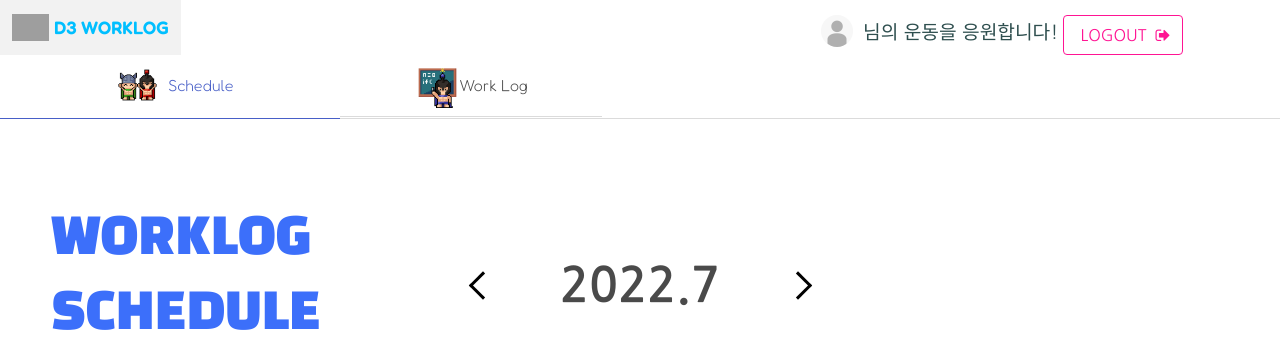
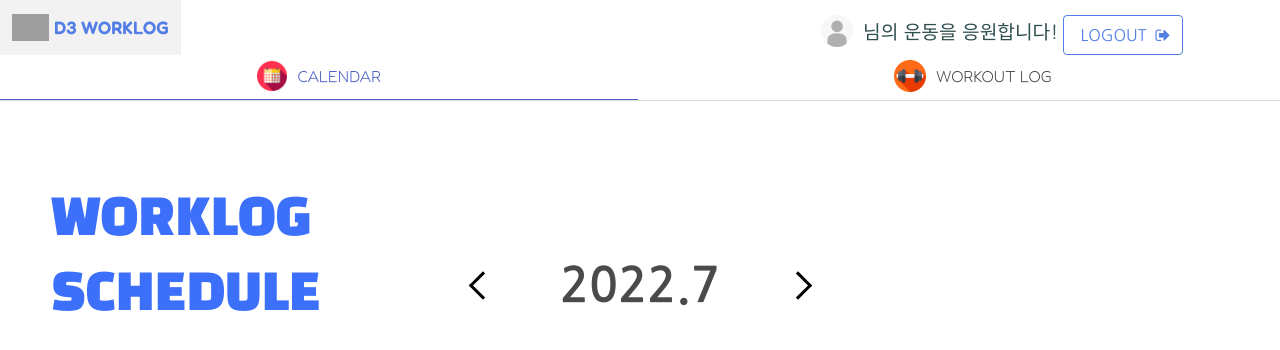
Before and after one commit to pwoogi/first_project, a Flask app: template templates/calendar.html in a window 1280 px wide. Shown: the top 350 px of the page. Run offline with Flask 2, Linux system fonts and the light colour scheme; the template is opened without the code that fills it, so the values that code supplies are empty; some libraries are stand-ins or nearby versions; grey boxes are pictures that could not be loaded.

Commit message:
workout log 페이지

```diff
--- a/app.py
+++ b/app.py
@@ -15,7 +15,7 @@ SECRET_KEY = 'SPARTA'
 
 ca = certifi.where()
 
-client = MongoClient('mongodb+srv://test:sparta@cluster0.hmskj9c.mongodb.net/Cluster0?retryWrites=true&w=majority')
+client = MongoClient('mongodb+srv://test:sparta@cluster0.bubyo.mongodb.net/?retryWrites=true&w=majority')
 db = client.db3team
 
 @app.route('/')
@@ -30,7 +30,7 @@ def home():
     except jwt.exceptions.DecodeError:
         return redirect(url_for("login", msg="로그인 정보가 존재하지 않습니다."))
 
-@app.route('/studylog')
+@app.route('/workoutlog')
 def list_home():
     token_receive = request.cookies.get('mytoken')
     try:
@@ -184,17 +184,17 @@ def todo_delete():
     # int()를 이용한 형변환
     return jsonify({'msg': '삭제 완료!'})
 
-# 공부기록 페이지
-@app.route('/studylog')
-def studylog():
+# 운동기록 페이지
+@app.route('/workoutlog')
+def workoutlog():
     return render_template('list.html')
 
-# DB에 공부기록 리스트 값 저장하기
+# DB에 운동기록 리스트 값 저장하기
 @app.route("/list", methods=["POST"])
 def list_post():
+    title_receive = request.form['title_give']
     name_receive = request.form['name_give']
-    blrink_receive = request.form['blrink_give']
-    chrink_receive = request.form['chrink_give']
+    hour_receive = request.form['hour_give']
     comment_receive = request.form['comment_give']
 
 
@@ -204,8 +204,8 @@ def list_post():
     doc = {
         'num': count,
         'name':name_receive,
-        'blrink':blrink_receive,
-        'chrink':chrink_receive,
+        'title':title_receive,
+        'hour':hour_receive,
         'comment':comment_receive,
         'done': 0
     }
@@ -213,7 +213,7 @@ def list_post():
 
     return jsonify({'msg': '저장 완료!!'})
 
-# 공부기록 리스트의 값 가져와서 보여주기
+# 운동기록 리스트의 값 가져와서 보여주기
 @app.route("/list", methods=["GET"])
 def list_get():
     list_list = list(db.list.find({}, {'_id': False}))
@@ -224,21 +224,21 @@ def list_get():
 def list_done():
     num_receive = request.form['num_give']
     db.list.update_one({'num': int(num_receive)}, {'$set': {'done': 1}})
-    return jsonify({'msg': '공부 목록 완료! 기억해야지!'})
+    return jsonify({'msg': '운동 기록 완료!'})
 
 # 취소함수를 실행시켰을 때 done 값을 0으로 변경하기
 @app.route("/list/undone", methods=["POST"])
 def list_undone():
     num_receive = request.form['num_give']
     db.list.update_one({'num': int(num_receive)}, {'$set': {'done': 0}})
-    return jsonify({'msg': '취소 완료~! 더해보자!'})
+    return jsonify({'msg': '취소 완료!'})
 
 # 삭제함수를 실행시켰을 때 DB삭제
 @app.route("/list/delete", methods=["POST"])
 def list_delete():
     num_receive = request.form['num_give']
     db.list.delete_one({'num': int(num_receive)})
-    return jsonify({'msg': '삭제 완료'})
+    return jsonify({'msg': '삭제 완료!'})
 
 if __name__ == '__main__':
     app.run('0.0.0.0', port=5000, debug=True)
--- a/static/mystyle.css
+++ b/static/mystyle.css
@@ -22,7 +22,7 @@ body {
 }
 
 .is-sparta {
-    color: deepskyblue !important;
+    color: #527EE6 !important;
     margin: 0 0 0 5px;
 }
 
@@ -34,8 +34,8 @@ body {
 
 .button.is-sparta.is-outlined {
     background-color: transparent;
-    border-color: deeppink;
-    color: deeppink !important;
+    border-color: #527EE6;
+    color: #527EE6 !important;
 }
 
 .modal-content {
@@ -52,6 +52,8 @@ input::-webkit-calendar-picker-indicator {
     width: 100%;
     height: 100%;
 }
+
+
 
 
 /* section calendar */
--- a/templates/calendar.html
+++ b/templates/calendar.html
@@ -44,6 +44,19 @@
                 window.location.href = "/login"
             }
         </script>
+        <style>
+            .calendar_img {
+                height: auto;
+                max-width: 5%;
+                margin-right: 10px
+            }
+
+            .barbell_img {
+                height: auto;
+                max-width: 5%;
+                margin-right: 10px
+            }
+        </style>
 
     </head>
     {# 배너 #}
@@ -73,11 +86,10 @@
 
     <div class="tabs is-left">
         <ul>
-            <li class="is-active" onclick="window.location.href = '/'"><a
-                    style="font-family: 'Fredoka', sans-serif;"><img
-                    src="{{ url_for('static', filename="Schedule.png") }}" class="schedule_img">Schedule</a></li>
-            <li onclick="window.location.href = '/studylog'"><a style="font-family: 'Fredoka', sans-serif;"><img
-                    src="{{ url_for('static', filename="Studylog.png") }}" class="studylog_img">Work Log</a></li>
+            <li class="is-active" onclick="window.location.href = '/'"><a style="font-family: 'Fredoka', sans-serif;"><img
+                    src="{{ url_for('static', filename="calendar.png") }}" class="calendar_img">CALENDAR</a></li>
+            <li onclick="window.location.href = '/workoutlog'"><a style="font-family: 'Fredoka', sans-serif;"><img
+                    src="{{ url_for('static', filename="barbell.png") }}" class="barbell_img">WORKOUT LOG</a></li>
         </ul>
     </div>
     <div class="tan_wrap">
--- a/templates/list.html
+++ b/templates/list.html
@@ -10,7 +10,7 @@
         <meta name="viewport" content="width=device-width, initial-scale=1, shrink-to-fit=no">
         <link rel="shortcut icon" href="{{ url_for('static', filename='favicon.ico') }}" type="image/x-icon">
         <link rel="icon" href="{{ url_for('static', filename='favicon.ico') }}" type="image/x-icon">
-        <meta property="og:title" content="스파르타 나침반 - 항해 99일의 스케쥴러"/>
+        <meta property="og:title" content="WORKOUT LOG"/>
         <meta property="og:description" content="mini project for Web Plus"/>
         <meta property="og:image" content="{{ url_for('static', filename='ogimg.png') }}"/>
 
--- a/templates/login.html
+++ b/templates/login.html
@@ -174,7 +174,7 @@
 <body>
     <section class="hero is-transparent">
         <div class="hero-body has-text-centered" style="padding-bottom:1rem;margin:auto;">
-            <h1 class="title is-sparta">🏃‍♀D3Workout!🏃‍♂</h1>
+            <h1 class="title is-sparta">🏃‍♀WORKOUT LOG!🏃‍♂</h1>
             <h3 class="subtitle is-sparta">여러분의 운동일지를 써보세요!</h3>
         </div>
     </section>
```
